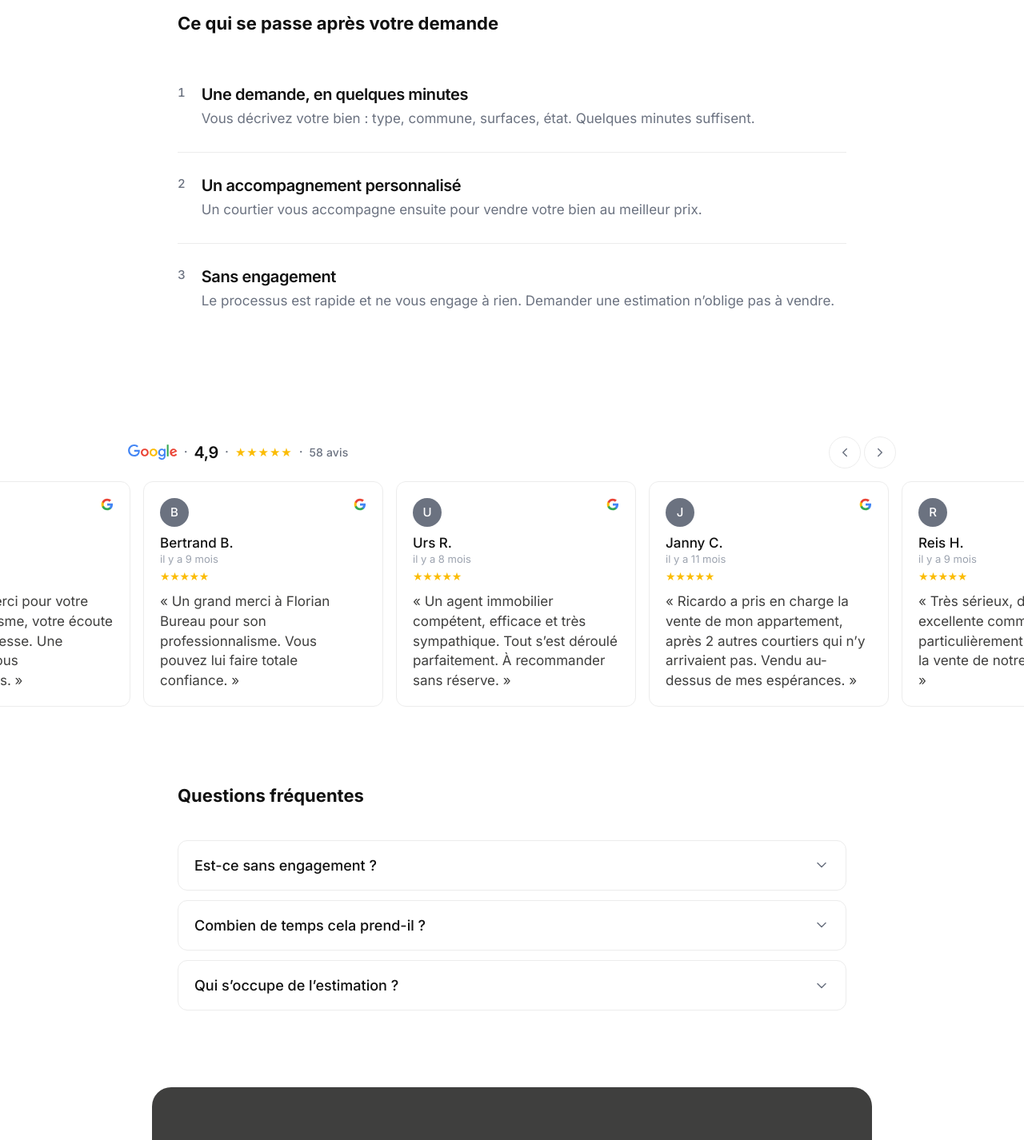
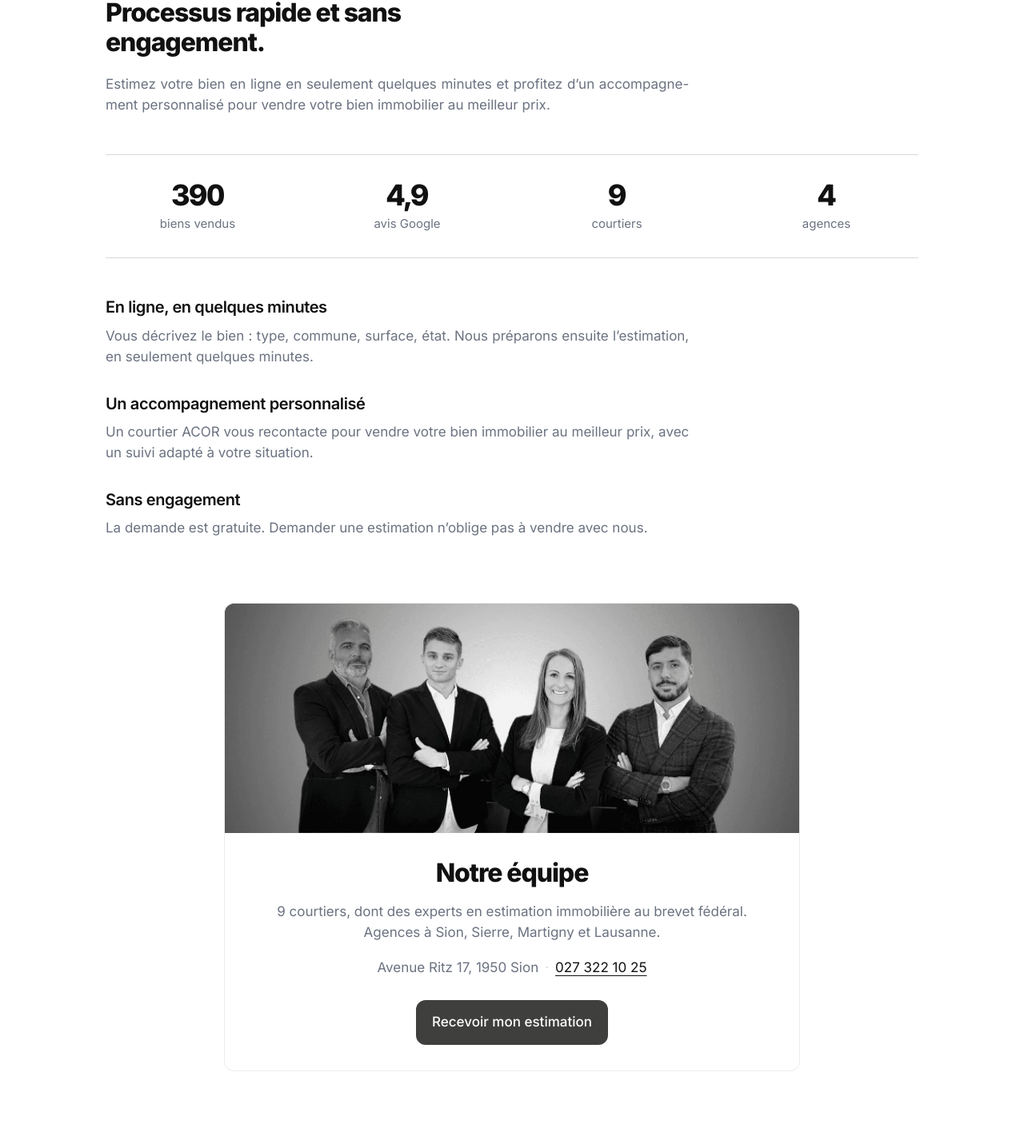
Before and after one commit to funnl-ch/acor-landing, a Next.js app: page / in a window 1280 px wide. Shown: the part 1076-2502 px from the top of the page at 80% size. Built offline with nearby package versions, Linux system fonts and the light colour scheme.

Commit message:
Restructure la page sous le formulaire avec les preuves ACOR — 390 ventes, équipe et témoignages — pour convertir.

```diff
--- a/app/globals.css
+++ b/app/globals.css
@@ -473,6 +473,8 @@
     font-size: 17px;
     font-weight: 400;
     line-height: 1.6;
+    text-align: justify;
+    hyphens: auto;
   }
 
   .legal-body {
--- a/app/layout.tsx
+++ b/app/layout.tsx
@@ -19,7 +19,7 @@ export const metadata: Metadata = {
   metadataBase: new URL("https://acor-landing.vercel.app"),
   title: "Combien vaut votre bien en Valais\u00A0? | ACOR Immobilier",
   description:
-    "Un courtier ACOR se déplace et vous remet une estimation écrite, gratuite et sans engagement. Agence à Sion, Valais.",
+    "Estimez votre bien en ligne en seulement quelques minutes et profitez d’un accompagnement personnalisé pour vendre au meilleur prix. Processus rapide et sans engagement.",
   robots: { index: true, follow: true },
   icons: {
     icon: "/favicon.ico",
--- a/app/page.tsx
+++ b/app/page.tsx
@@ -3,6 +3,7 @@ import { FinalCta } from "@/components/FinalCta";
 import { GoogleReviews } from "@/components/GoogleReviews";
 import { Hero } from "@/components/Hero";
 import { NextSteps } from "@/components/NextSteps";
+import { Team } from "@/components/Team";
 
 export default function HomePage() {
   return (
@@ -11,11 +12,12 @@ export default function HomePage() {
         title="Bien vendre commence par connaître le bon prix."
         underlined="le bon prix"
         subtitle={[
-          "Un courtier ACOR vient l’établir chez vous.",
-          "Gratuitement, sans engagement.",
+          "Estimez votre bien en ligne en quelques minutes.",
+          "Processus rapide et sans engagement.",
         ]}
       />
       <NextSteps />
+      <Team />
       <GoogleReviews />
       <Faq />
       <FinalCta />
--- /dev/null
+++ b/components/AnimatedStats.tsx
@@ -0,0 +1,121 @@
+"use client";
+
+import { useEffect, useRef, useState } from "react";
+
+const DURATION_MS = 1400;
+const STAGGER_MS = 140;
+
+type Stat = {
+  value: string;
+  label: string;
+};
+
+function parseStat(raw: string) {
+  const decimals = raw.includes(",") ? (raw.split(",")[1]?.length ?? 1) : 0;
+  const end = Number(raw.replace(",", "."));
+  return { end, decimals };
+}
+
+function formatStat(n: number, decimals: number) {
+  return n.toFixed(decimals).replace(".", ",");
+}
+
+function easeOutCubic(t: number) {
+  return 1 - (1 - t) ** 3;
+}
+
+function prefersReducedMotion() {
+  return window.matchMedia("(prefers-reduced-motion: reduce)").matches;
+}
+
+function CountUp({
+  value,
+  play,
+  delay,
+}: {
+  value: string;
+  play: boolean;
+  delay: number;
+}) {
+  const { end, decimals } = parseStat(value);
+  const [text, setText] = useState(() =>
+    Number.isFinite(end) ? formatStat(0, decimals) : value,
+  );
+
+  useEffect(() => {
+    if (!play) return;
+    if (!Number.isFinite(end) || prefersReducedMotion()) {
+      setText(value);
+      return;
+    }
+
+    let raf = 0;
+    let start: number | null = null;
+    const timeout = window.setTimeout(() => {
+      const tick = (now: number) => {
+        if (start === null) start = now;
+        const t = Math.min(1, (now - start) / DURATION_MS);
+        setText(formatStat(end * easeOutCubic(t), decimals));
+        if (t < 1) raf = requestAnimationFrame(tick);
+        else setText(value);
+      };
+      raf = requestAnimationFrame(tick);
+    }, delay);
+
+    return () => {
+      window.clearTimeout(timeout);
+      cancelAnimationFrame(raf);
+    };
+  }, [play, value, end, decimals, delay]);
+
+  return (
+    <span className="tabular-nums" aria-hidden="true">
+      {text}
+    </span>
+  );
+}
+
+export function AnimatedStats({ stats }: { stats: readonly Stat[] }) {
+  const rootRef = useRef<HTMLUListElement>(null);
+  const [play, setPlay] = useState(false);
+
+  useEffect(() => {
+    const root = rootRef.current;
+    if (!root) return;
+    if (prefersReducedMotion()) {
+      setPlay(true);
+      return;
+    }
+
+    const io = new IntersectionObserver(
+      ([entry]) => {
+        if (entry.isIntersecting) {
+          setPlay(true);
+          io.disconnect();
+        }
+      },
+      { threshold: 0.4 },
+    );
+    io.observe(root);
+    return () => io.disconnect();
+  }, []);
+
+  return (
+    <ul
+      ref={rootRef}
+      className="mt-12 grid grid-cols-2 gap-x-6 gap-y-8 border-y border-line py-8 text-center sm:grid-cols-4 sm:gap-8"
+    >
+      {stats.map((stat, index) => (
+        <li key={stat.label}>
+          <p
+            className="text-[32px] font-extrabold leading-none tracking-[-0.04em] text-ink sm:text-[36px]"
+            aria-label={stat.value}
+          >
+            <CountUp value={stat.value} play={play} delay={index * STAGGER_MS} />
+          </p>
+          <p className="mt-2 text-[15px] leading-snug text-muted">{stat.label}</p>
+        </li>
+      ))}
+    </ul>
+  );
+}
--- a/components/Faq.tsx
+++ b/components/Faq.tsx
@@ -7,17 +7,17 @@ const QUESTIONS = [
   {
     question: "Est-ce sans engagement ?",
     answer:
-      "Oui. Le processus est rapide et sans engagement. Demander une estimation ne vous oblige pas à vendre avec nous.",
+      "Oui. Processus rapide et sans engagement. Demander une estimation ne vous oblige pas à vendre avec nous.",
   },
   {
     question: "Combien de temps cela prend-il ?",
     answer:
-      "La demande se fait en quelques minutes. Un courtier vous recontacte ensuite pour l’accompagnement personnalisé.",
+      "Estimez votre bien en ligne en seulement quelques minutes. Un courtier vous recontacte ensuite pour un accompagnement personnalisé.",
   },
   {
     question: "Qui s’occupe de l’estimation ?",
     answer:
-      "Nos courtiers, dont des experts en estimation immobilière au brevet fédéral. Ils vous accompagnent pour vendre au meilleur prix.",
+      "Nos courtiers, dont des experts en estimation immobilière au brevet fédéral. Ils vous accompagnent pour vendre votre bien au meilleur prix.",
   },
 ] as const;
 
@@ -27,8 +27,11 @@ export function Faq() {
 
   return (
     <section className="bg-page" aria-labelledby="faq-title">
-      <div className="mx-auto max-w-[900px] px-5 py-24 sm:px-8">
-        <h2 id="faq-title" className="text-[22px] font-bold leading-snug text-ink">
+      <div className="mx-auto max-w-[900px] px-5 py-16 sm:px-8 sm:py-20">
+        <h2
+          id="faq-title"
+          className="text-[26px] font-extrabold leading-[1.15] tracking-[-0.035em] text-ink sm:text-[32px]"
+        >
           Questions fréquentes
         </h2>
         <ul className="mt-10">
--- a/components/GoogleReviews.tsx
+++ b/components/GoogleReviews.tsx
@@ -188,9 +188,17 @@ export function GoogleReviews() {
   }
 
   return (
-    <section ref={sectionRef} className="bg-page" aria-label="Avis Google">
-      <div className="mx-auto flex max-w-5xl items-center justify-center px-5 pt-8 sm:px-8 md:justify-between">
-        <GoogleRating className="mt-0" />
+    <section ref={sectionRef} className="bg-page" aria-labelledby="avis-title">
+      <div className="mx-auto flex max-w-5xl flex-col gap-6 px-5 pt-4 sm:px-8 md:flex-row md:items-end md:justify-between">
+        <div>
+          <h2
+            id="avis-title"
+            className="text-[26px] font-extrabold leading-[1.15] tracking-[-0.035em] text-ink sm:text-[32px]"
+          >
+            Témoignages
+          </h2>
+          <GoogleRating className="mt-4" />
+        </div>
         <div className="hidden items-center md:flex">
           <button
             type="button"
--- a/components/NextSteps.tsx
+++ b/components/NextSteps.tsx
@@ -1,49 +1,71 @@
-const STEPS = [
+import { AnimatedStats } from "@/components/AnimatedStats";
+import { AGENCY } from "@/lib/constants";
+import { GOOGLE_RATING } from "@/components/GoogleRating";
+
+const STATS = [
   {
-    title: "Une demande, en quelques minutes",
-    text: "Vous décrivez votre bien : type, commune, surfaces, état. Quelques minutes suffisent.",
+    value: String(AGENCY.soldListings),
+    label: "biens vendus",
+  },
+  {
+    value: GOOGLE_RATING.score,
+    label: "avis Google",
+  },
+  {
+    value: String(AGENCY.brokers),
+    label: "courtiers",
+  },
+  {
+    value: String(AGENCY.agencies),
+    label: "agences",
+  },
+] as const;
+
+const POINTS = [
+  {
+    title: "En ligne, en quelques minutes",
+    text: "Vous décrivez le bien : type, commune, surface, état. Nous préparons ensuite l’estimation, en seulement quelques minutes.",
   },
   {
     title: "Un accompagnement personnalisé",
-    text: "Un courtier vous accompagne ensuite pour vendre votre bien au meilleur prix.",
+    text: "Un courtier ACOR vous recontacte pour vendre votre bien immobilier au meilleur prix, avec un suivi adapté à votre situation.",
   },
   {
     title: "Sans engagement",
-    text: "Le processus est rapide et ne vous engage à rien. Demander une estimation n’oblige pas à vendre.",
+    text: "La demande est gratuite. Demander une estimation n’oblige pas à vendre avec nous.",
   },
 ] as const;
 
 export function NextSteps() {
   return (
     <section className="bg-page" aria-labelledby="suite-title">
-      <div className="mx-auto max-w-[900px] px-5 py-16 sm:px-8 sm:py-24">
+      <div className="mx-auto max-w-[1080px] px-5 py-16 sm:px-8 sm:py-20">
         <h2
           id="suite-title"
-          className="text-[20px] font-bold leading-snug text-ink sm:text-[22px]"
+          className="max-w-[22ch] text-[26px] font-extrabold leading-[1.15] tracking-[-0.035em] text-ink sm:text-[32px]"
         >
-          Ce qui se passe après votre demande
+          Processus rapide et sans engagement.
         </h2>
-        <ol className="mt-8">
-          {STEPS.map((step, index) => (
-            <li
-              key={step.title}
-              className="grid grid-cols-[auto_1fr] gap-x-4 gap-y-1 border-[#ececec] py-6 sm:gap-x-5 sm:py-7 [&:not(:last-child)]:border-b"
-            >
-              <span
-                className="pt-[3px] text-[15px] font-medium tabular-nums leading-none text-muted"
-                aria-hidden="true"
-              >
-                {index + 1}
-              </span>
+        <p className="mt-5 max-w-[68ch] text-justify text-[17px] leading-[1.55] text-muted hyphens-auto">
+          Estimez votre bien en ligne en seulement quelques minutes et profitez
+          d’un accompagnement personnalisé pour vendre votre bien immobilier au
+          meilleur prix.
+        </p>
+
+        <AnimatedStats stats={STATS} />
+
+        <ul className="mt-12 max-w-[68ch] space-y-8">
+          {POINTS.map((point) => (
+            <li key={point.title}>
               <h3 className="text-[18px] font-semibold leading-snug tracking-[-0.02em] text-ink sm:text-[20px]">
-                {step.title}
+                {point.title}
               </h3>
-              <p className="col-start-2 text-[17px] font-normal leading-[1.5] text-muted">
-                {step.text}
+              <p className="mt-2 text-justify text-[17px] font-normal leading-[1.55] text-muted hyphens-auto">
+                {point.text}
               </p>
             </li>
           ))}
-        </ol>
+        </ul>
       </div>
     </section>
   );
--- /dev/null
+++ b/components/Team.tsx
@@ -0,0 +1,62 @@
+"use client";
+
+import Image from "next/image";
+import { AGENCY } from "@/lib/constants";
+import { trackCustomEvent } from "@/lib/oai";
+import { scrollToLeadForm } from "@/lib/scroll-to-form";
+
+export function Team() {
+  return (
+    <section className="bg-page" aria-labelledby="equipe-title">
+      <div className="mx-auto max-w-[1080px] px-5 pb-16 sm:px-8 sm:pb-20">
+        <div className="mx-auto max-w-[720px] rounded-[12px] border-[0.5px] border-[#ececec] bg-page">
+          <div className="relative aspect-[5/2] overflow-hidden rounded-t-[12px] bg-[#6a6a6a]">
+            <Image
+              src="/equipe.jpg"
+              alt="L’équipe d’ACOR Immobilier, courtiers à Sion"
+              fill
+              sizes="(max-width: 720px) 100vw, 720px"
+              quality={90}
+              className="object-cover object-center"
+            />
+          </div>
+
+          <div className="px-6 py-7 text-center sm:px-8 sm:py-8">
+            <h2
+              id="equipe-title"
+              className="text-[26px] font-extrabold leading-[1.15] tracking-[-0.035em] text-ink sm:text-[32px]"
+            >
+              Notre équipe
+            </h2>
+            <p className="mt-4 text-[17px] leading-[1.55] text-muted">
+              {AGENCY.brokers} courtiers, dont des experts en estimation
+              immobilière au brevet fédéral. Agences à{" "}
+              {AGENCY.agencyCities.slice(0, 3).join(", ")} et{" "}
+              {AGENCY.agencyCities[3]}.
+            </p>
+            <p className="mt-5 text-[17px] leading-snug text-muted">
+              {AGENCY.street}, {AGENCY.zip} {AGENCY.city}
+              <span className="mx-2 text-line" aria-hidden="true">
+                ·
+              </span>
+              <a
+                href={AGENCY.phoneHref}
+                onClick={() => trackCustomEvent("phone_click")}
+                className="whitespace-nowrap text-ink underline underline-offset-4"
+              >
+                {AGENCY.phoneDisplay}
+              </a>
+            </p>
+            <button
+              type="button"
+              className="btn-submit mx-auto mt-7 sm:w-auto"
+              onClick={scrollToLeadForm}
+            >
+              Recevoir mon estimation
+            </button>
+          </div>
+        </div>
+      </div>
+    </section>
+  );
+}
--- a/lib/constants.ts
+++ b/lib/constants.ts
@@ -8,6 +8,11 @@ export const AGENCY = {
   phoneHref: "tel:+41273221025",
   email: "info@acor-immo.ch",
   che: "CH-626.4.014.358-2",
+  agencies: 4,
+  agencyCities: ["Sion", "Sierre", "Martigny", "Lausanne"],
+  brokers: 9,
+  expertsFederal: 2,
+  soldListings: 390,
 } as const;
 
 // pas d'URL : aucun lien sortant sur cette landing, le trafic est payant
```
Also changed, not shown: public/equipe.jpg (added).
